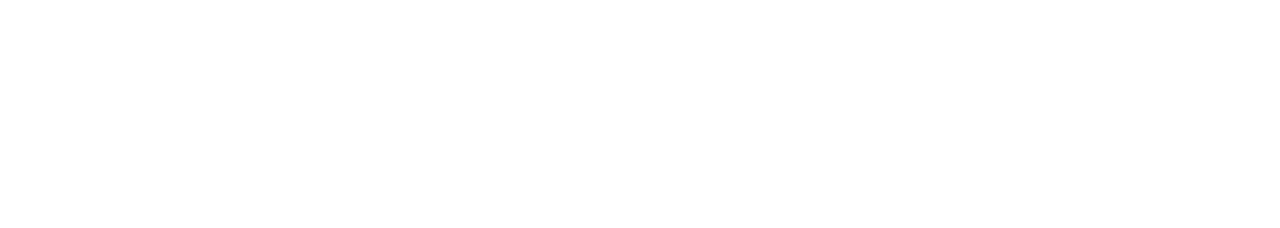
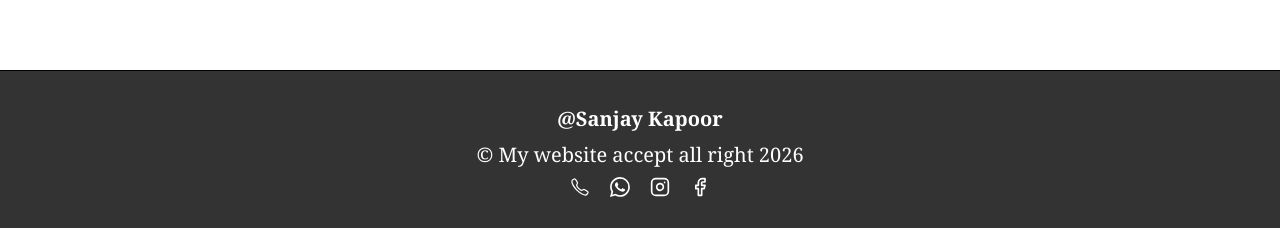
Before and after one commit to sanjaych9517/practice-by-creating-small-Project, a React (Vite) app in the folder LearnHub/: page / in a window 1280 px wide. Shown: the part 1649-1877 px from the top of the page. Before the commit the page ends 1719 px from the top, so only its background shows below. Built offline with nearby package versions, Linux system fonts and the light colour scheme.

Commit message:
simple static website create

```diff
--- a/LearnHub/src/App.jsx
+++ b/LearnHub/src/App.jsx
@@ -3,6 +3,7 @@
 import Card from "./component/featuresSection/Card";
 import Cards from "./component/coureseSection/Cards"
 import About from "./component/aboutSection/About";
+import Footer from "./component/footer/Footer";
 
 function App() {
   return (
@@ -19,6 +20,8 @@
 <hr />
 <About />
 
+<hr />
+<Footer />
     </>
   );
 }
--- /dev/null
+++ b/LearnHub/src/component/footer/Footer.jsx
@@ -0,0 +1,22 @@
+import React from "react";
+import { LuInstagram } from "react-icons/lu";
+import { IoCallOutline } from "react-icons/io5";
+import { BsWhatsapp } from "react-icons/bs";
+import { FiFacebook } from "react-icons/fi";
+
+const Footer = () => {
+  return (
+    <div className="bg-black/80 w-screen h-40 text-white flex justify-center items-center gap-2 flex-col text-xl font-serif">
+      <h1 className="font-bold">@Sanjay Kapoor</h1>
+      <p> &copy; My website accept all right 2026</p>
+      <div className="flex gap-5">
+        <IoCallOutline />
+        <BsWhatsapp />
+        <LuInstagram />
+        <FiFacebook />
+      </div>
+    </div>
+  );
+};
+
+export default Footer;
```
